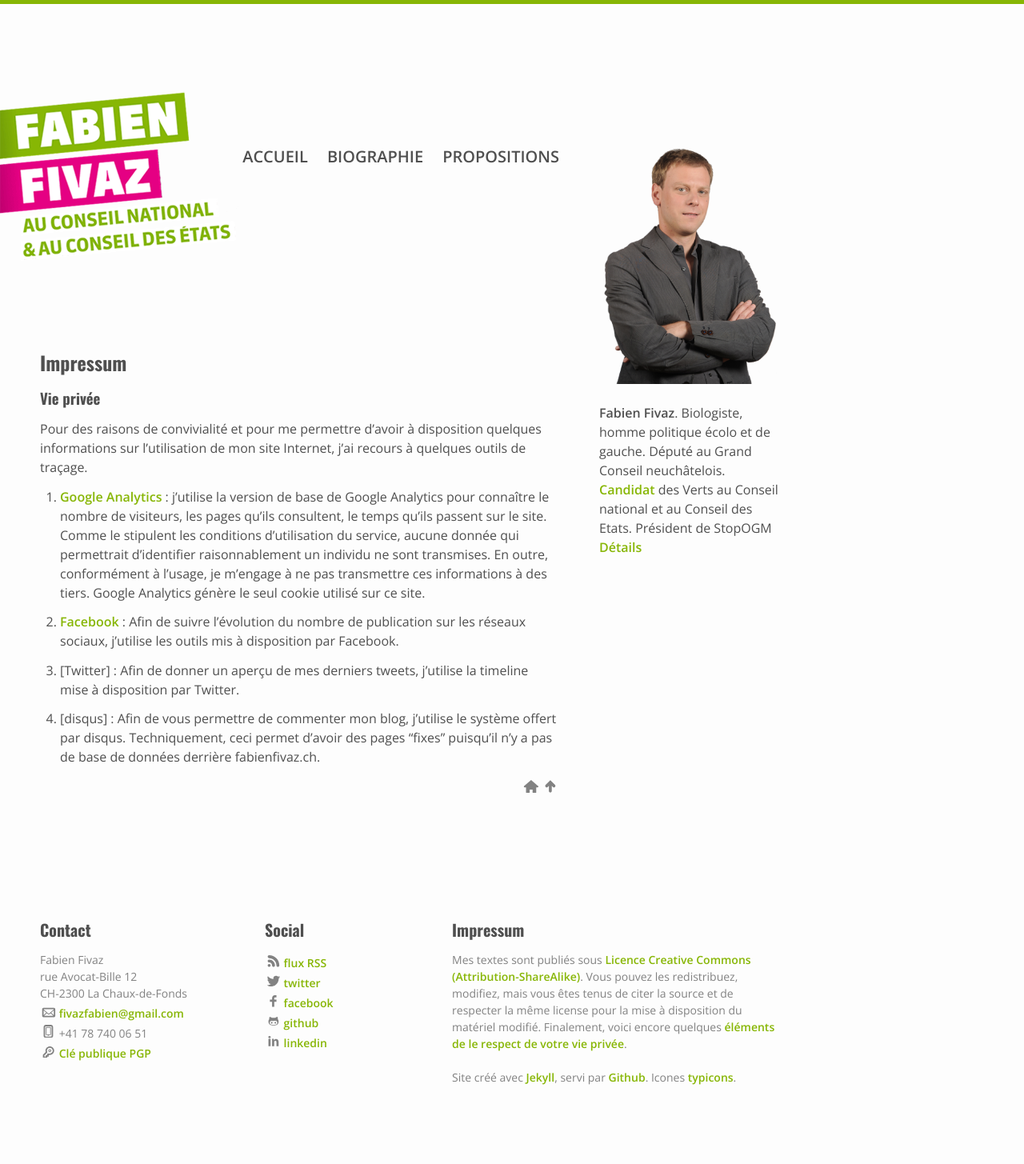
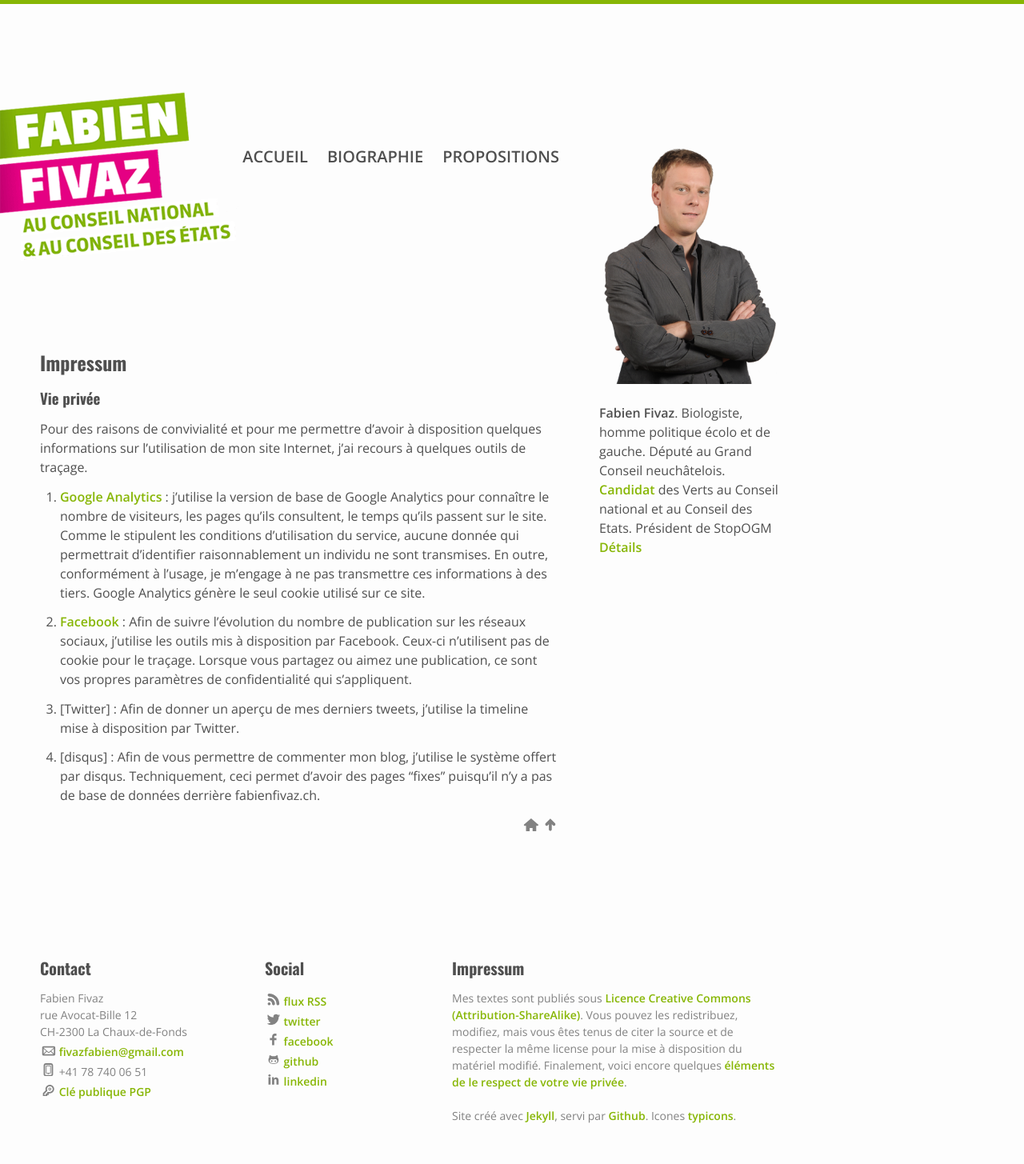
Before and after one commit to ffivaz/ffivaz.github.io, a Jekyll site: the page built from impressum.md, in a window 1280 px wide. Shown: the whole page at 80% size. Built offline with Jekyll 4.4.1, drawn with Linux system fonts in a browser that asks for light colours; nearby versions of some CDN libraries; before the commit the page ends 1407 px from its top, so only the background shows below that.

Commit message:
Impressum

```diff
--- a/impressum.md
+++ b/impressum.md
@@ -18,7 +18,8 @@
 consultent, le temps qu'ils passent sur le site. Comme le stipulent les conditions d'utilisation du service, aucune donnée qui permettrait d'identifier raisonnablement un individu ne sont
 transmises. En outre, conformément à l'usage, je m'engage à ne pas transmettre ces informations à des tiers. Google Analytics génère le seul cookie utilisé sur ce site.
 
-2. [Facebook]() : Afin de suivre l'évolution du nombre de publication sur les réseaux sociaux, j'utilise les outils mis à disposition par Facebook.
+2. [Facebook](http://www.facebook.com/about/privacy/) : Afin de suivre l'évolution du nombre de publication sur les réseaux sociaux, j'utilise les outils mis à disposition par Facebook. Ceux-ci n'utilisent pas de cookie pour
+le traçage. Lorsque vous partagez ou aimez une publication, ce sont vos propres paramètres de confidentialité qui s'appliquent.
 
 3. [Twitter] : Afin de donner un aperçu de mes derniers tweets, j'utilise la timeline mise à disposition par Twitter.
 
```
